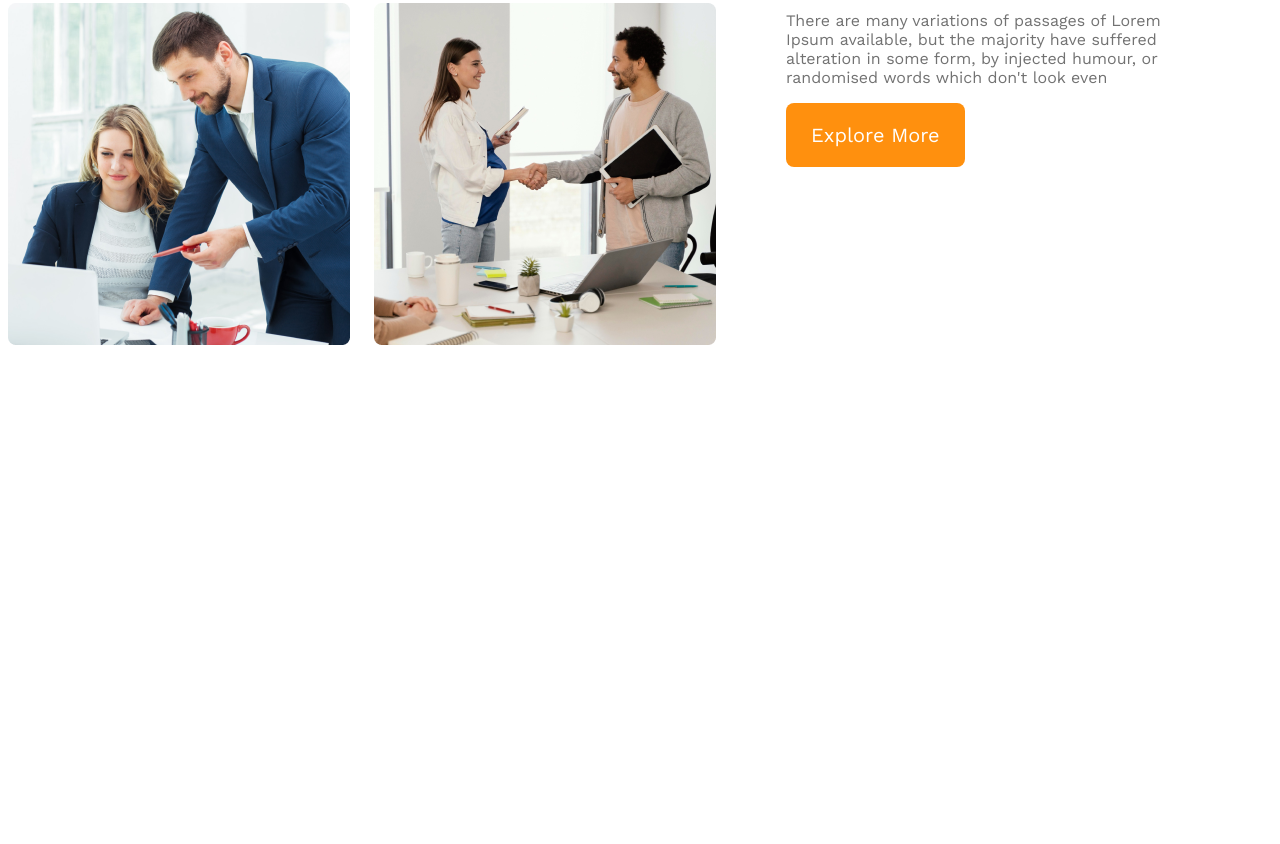
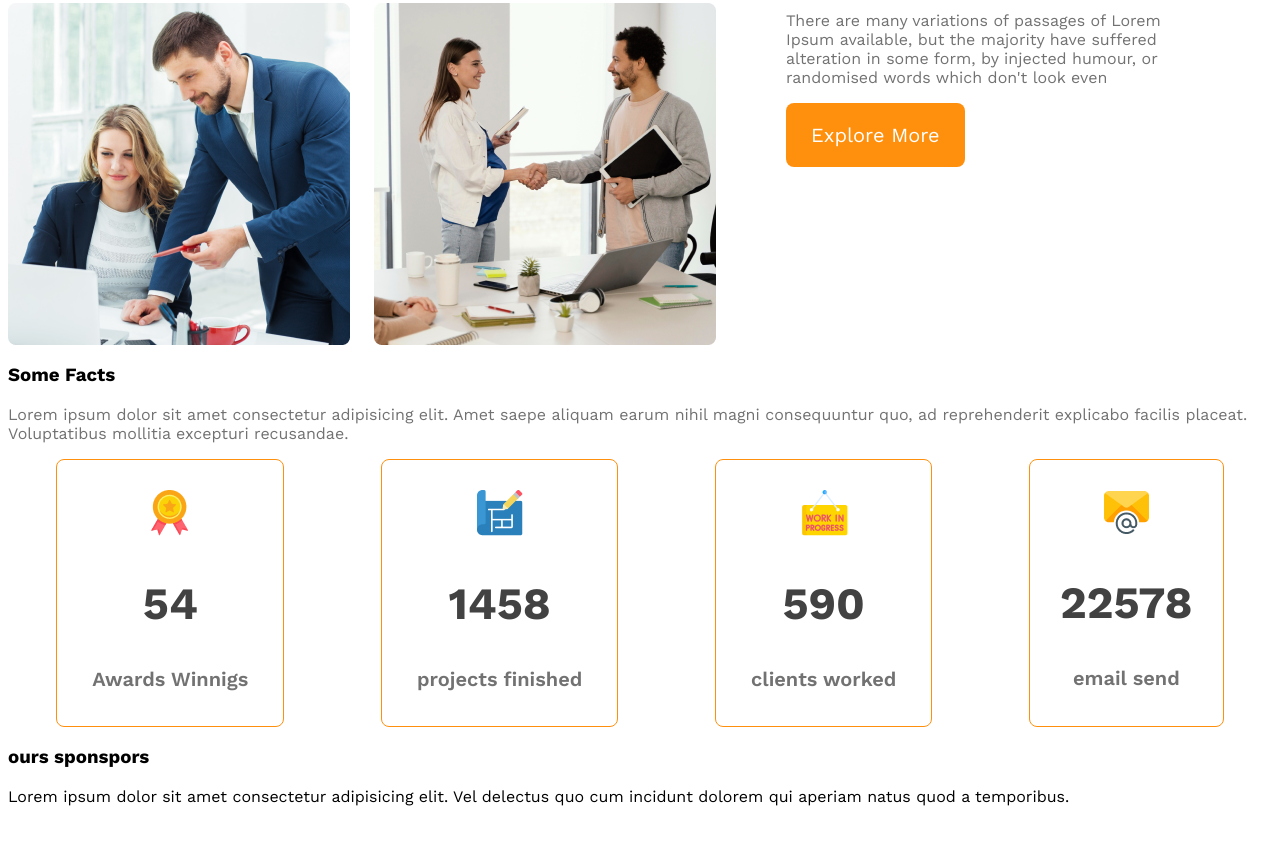
Before and after one commit to jritu4h/g-3architects-portfolio, a plain HTML site: page index.html in a window 1280 px wide. Shown: the part 1341-2185 px from the top of the page. Before the commit the page ends 1756 px from the top, so only its background shows below. Drawn offline with nearby package versions, Linux system fonts and the light colour scheme.

```diff
--- a/index.html
+++ b/index.html
@@ -59,6 +59,48 @@
 
             </div>
         </section>
+        <!-- features section -->
+        <section class="features">
+
+
+        </section>
+        <section class="facts">
+            <h3>Some Facts</h3>
+            <p class="teams-description">Lorem ipsum dolor sit amet consectetur adipisicing elit. Amet saepe aliquam earum nihil magni consequuntur quo, ad reprehenderit explicabo facilis placeat. Voluptatibus mollitia excepturi recusandae.</p>
+            <div class="facts-cards-container">
+                <div class="card">
+                    <img src="./images/icons/ribon.png" alt="">
+                    <h2 class="card-stats">54</h2>
+                    <p class="card-title">Awards Winnigs</p>
+                </div>
+                <div class="card">
+                    <img src="./images/icons/projects.png" alt="">
+                    <h2 class="card-stats">1458</h2>
+                    <p class="card-title">projects finished</p>
+                </div>
+                <div class="card">
+                    <img src="./images/icons/customers.png" alt="">
+                    <h2 class="card-stats">590</h2>
+                    <p class="card-title">clients worked</p>
+                </div>
+                <div class="card">
+                    <img src="./images/icons/email.png" alt="">
+                    <h2 class="card-stats">22578</h2>
+                    <p class="card-title">email send</p>
+                </div>
+
+            </div>
+
+
+        </section>
+
+        <!-- sponsers section -->
+        <section>
+            <h3>ours sponspors</h3>
+            <p>Lorem ipsum dolor sit amet consectetur adipisicing elit. Vel delectus quo cum incidunt dolorem qui aperiam natus quod a temporibus.</p>
+
+        </section>
+
 
     </main>
     <footer>
--- a/style.css
+++ b/style.css
@@ -107,6 +107,30 @@ main{
 .teams-description{
     color:#727272;
 }
+.facts-cards-container{
+    display: flex;
+    justify-content: space-around;
+
+
+}
+ .facts-cards-container .card{
+    border-radius: 8px;
+    border: 1px solid #FF900E;
+    text-align: center;
+    padding: 30px;
+
+ }
+ .facts-cards-container .card-title{
+    font-weight: 600;
+    color: #727272;
+    font-size: 1.25rem;
+    margin: 5px;
+
+ }
+ .facts-cards-container .card-stats{
+    font-size:2.8rem ;
+    color: #424242;
+ }
 
 
 /* responsive media queries */
@@ -116,7 +140,8 @@ main{
         padding: 20px;
     }
     nav ,
-    .teams-container
+    .teams-container ,
+    .facts-cards-container
 
     {
         flex-direction: column;
@@ -125,9 +150,12 @@ main{
    .teams-img-container{
     grid-template-columns: 1fr;
    }
-   .teams-content{
+   .teams-content , .facts-cards-container{
     padding-left: 20px;
     padding-right: 20px;
+   }
+   .facts-cards-container{
+    gap: 20px;
    }
 }
 /* meduim devics */
```
